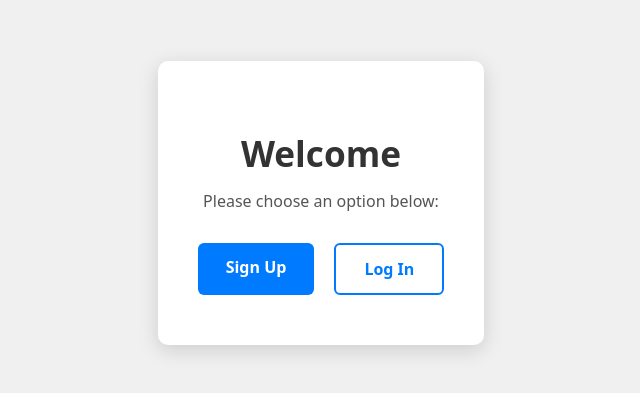
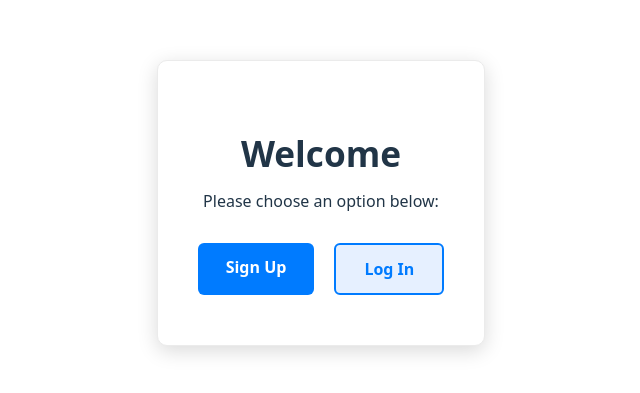
Before and after one commit to jhernandez4/user-profile-client, a React (Vite) app: page / in a window 1280 px wide. Shown: the part 197-590 px from the top of the page, without its empty margins (319-959 px from the left). Built offline with nearby package versions, Linux system fonts and the light colour scheme.

Commit message:
fix(app page): use global color variables and change selector names

```diff
--- a/src/App.css
+++ b/src/App.css
@@ -1,5 +1,4 @@
 .landing-container {
-  background: #f0f0f0;
   width: 100%;
   min-height: 100vh;
   display: flex;
@@ -7,36 +6,32 @@
   justify-content: center;
 }
 
-/* Landing Card */
 .landing-card {
-  background: #ffffff;
   padding: 50px 40px;
   border-radius: 10px;
   text-align: center;
-  box-shadow: 0 5px 20px rgba(0, 0, 0, 0.15);
+  border: 1px solid var(--app-border-color);
+  background-color: var(--app-fill-color);
+  box-shadow: var(--app-shadow)
 }
 
 .landing-card h1 {
   font-size: 2.2rem;
   margin-bottom: 15px;
-  color: #333;
 }
 
 .landing-card p {
   font-size: 1rem;
   margin-bottom: 30px;
-  color: #555;
 }
 
-/* Button Group */
-.button-group {
+.landing-btn-group {
   display: flex;
   gap: 20px;
   justify-content: center;
 }
 
-/* Buttons */
-.btn {
+.landing-btn {
   padding: 12px 28px;
   border-radius: 6px;
   text-decoration: none;
@@ -45,24 +40,22 @@
   cursor: pointer;
 }
 
-/* Primary (Signup) Button */
-.primary-btn {
+.primary-landing-btn {
   background-color: #007bff;
   color: #ffffff;
   border: none;
 }
 
-.primary-btn:hover {
+.primary-landing-btn:hover {
   background-color: #0056b3;
 }
 
-/* Secondary (Login) Button */
-.secondary-btn {
+.secondary-landing-btn {
   background-color: #ffffff;
   color: #007bff;
   border: 2px solid #007bff;
 }
 
-.secondary-btn:hover {
+.secondary-landing-btn {
   background-color: #e6f0ff;
 }
--- a/src/App.jsx
+++ b/src/App.jsx
@@ -8,9 +8,9 @@ function App() {
       <div className="landing-card">
         <h1>Welcome</h1>
         <p>Please choose an option below:</p>
-        <div className="button-group">
-          <a href="/signup" className="btn primary-btn">Sign Up</a>
-          <a href="/login" className="btn secondary-btn">Log In</a>
+        <div className="landing-btn-group">
+          <a href="/signup" className="landing-btn primary-landing-btn">Sign Up</a>
+          <a href="/login" className="landing-btn secondary-landing-btn">Log In</a>
         </div>
       </div>
     </div>
```
